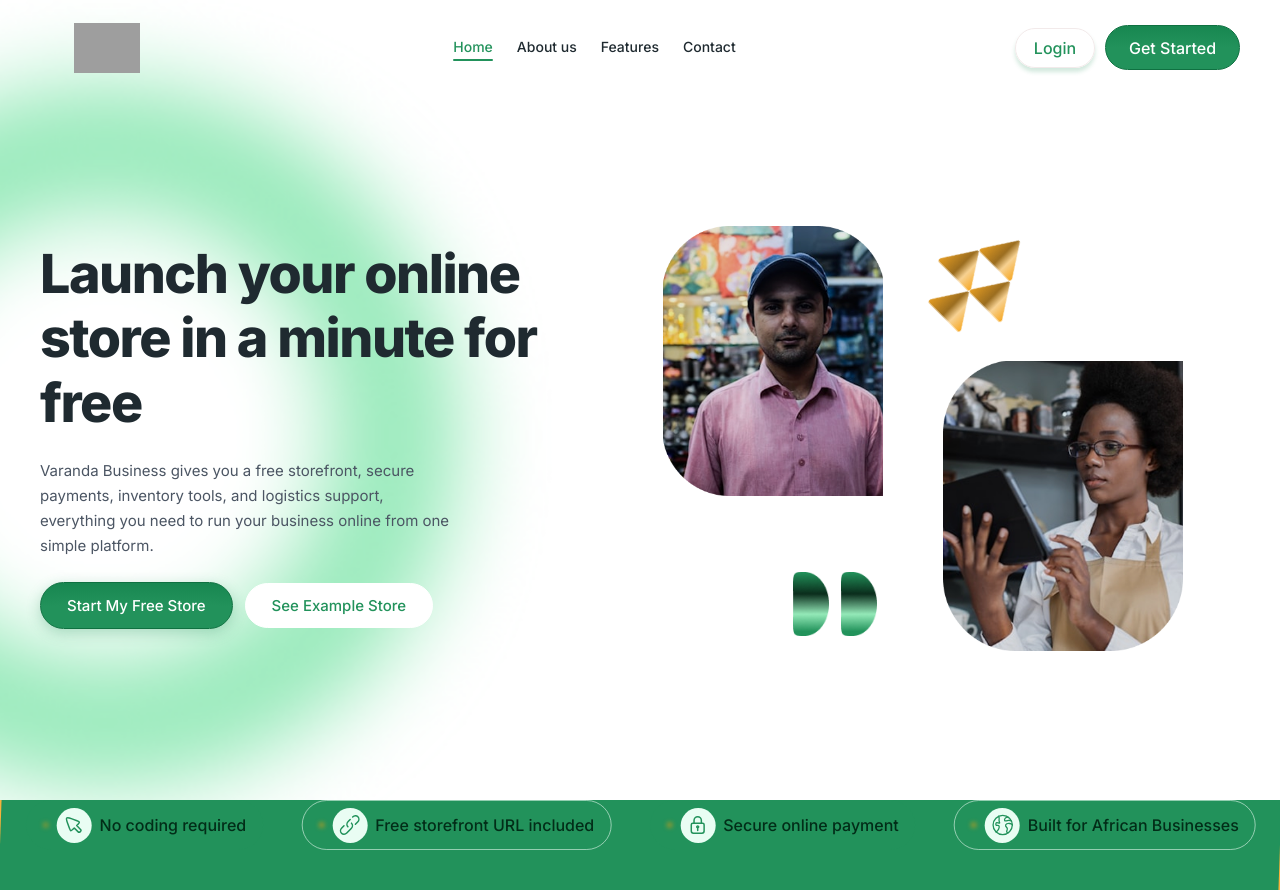
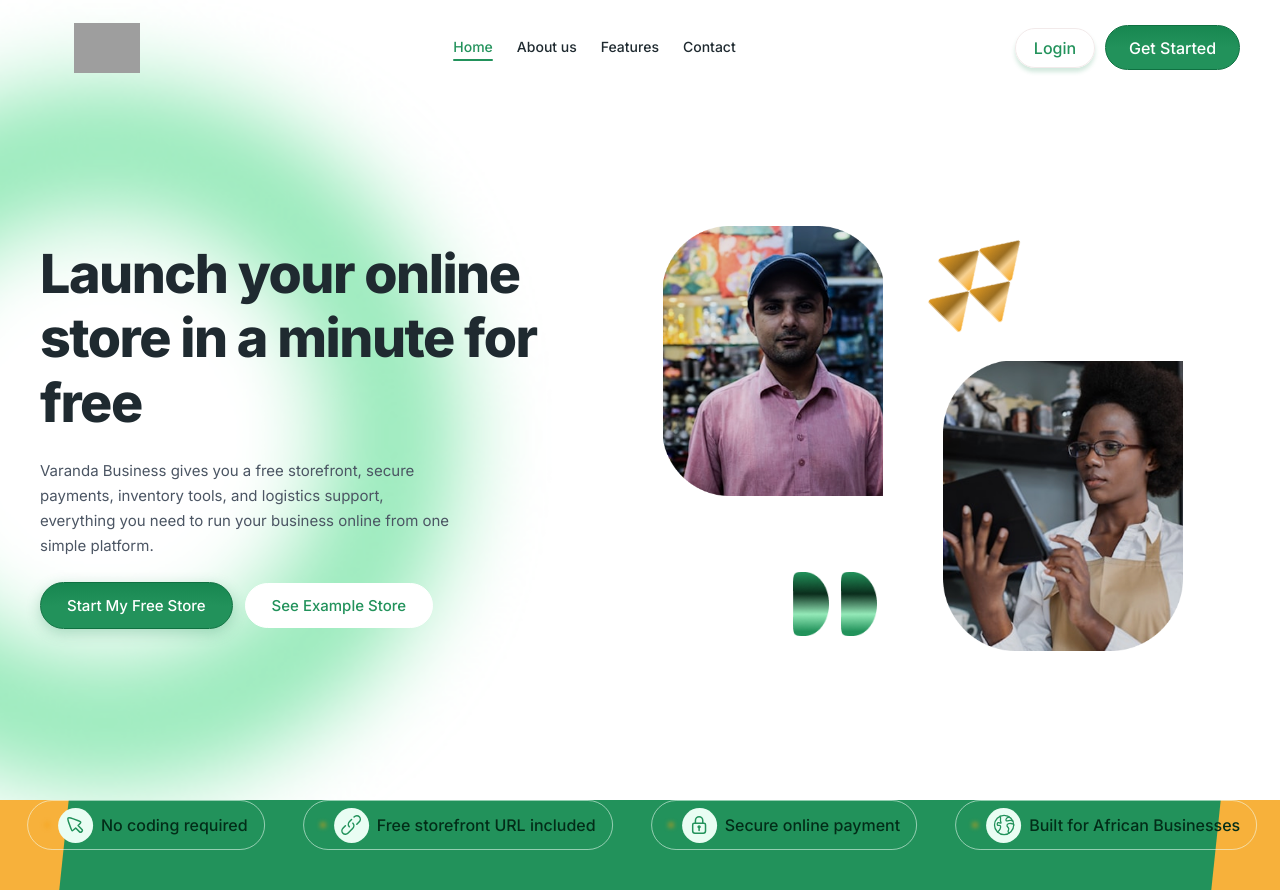
Before and after one commit to Profeso1012/Varanda_mart, a React (Vite) app: page / in a window 1280 px wide. Built offline with nearby package versions, Linux system fonts and the light colour scheme; grey boxes are pictures that could not be loaded.

Commit message:
Update TrustStrip styling with white borders and skewed green background

```diff
--- a/src/components/TrustStrip.css
+++ b/src/components/TrustStrip.css
@@ -13,12 +13,11 @@
 .trust-strip__green-bg {
   position: absolute;
   top: 0;
-  left: 0;
-  width: 100%;
+  left: 5%;
+  right: 5%;
   height: 100%;
   background: #22925B;
-  transform: skewX(-2deg);
-  overflow: hidden;
+  transform: skewX(-6deg);
   z-index: 0;
 }
 
@@ -32,7 +31,7 @@
   gap: 38px;
   width: 100%;
   padding: 0 40px;
-  transform: skewX(2deg);
+  transform: skewX(6deg);
 }
 
 /* ─── Individual Pills ────────────────────────────────── */
--- a/src/components/TrustStrip.jsx
+++ b/src/components/TrustStrip.jsx
@@ -6,8 +6,8 @@ const TrustStrip = () => {
       <div className="trust-strip__green-bg">
         <div className="trust-strip__content">
 
-        {/* Pill 1: No coding required — green border */}
-        <div className="trust-pill trust-pill--green-border">
+        {/* Pill 1: No coding required — white border (animated) */}
+        <div className="trust-pill trust-pill--white-border">
           <svg className="trust-pill__dot" width="6" height="6" viewBox="0 0 6 6" fill="none" xmlns="http://www.w3.org/2000/svg">
             <g filter="url(#dot-f-1)">
               <circle cx="3" cy="3" r="3" fill="#F59E0B" fillOpacity="0.8"/>
@@ -51,8 +51,8 @@ const TrustStrip = () => {
           <span className="trust-pill__label">Free storefront URL included</span>
         </div>
 
-        {/* Pill 3: Secure online payment — green border */}
-        <div className="trust-pill trust-pill--green-border">
+        {/* Pill 3: Secure online payment — white border (animated) */}
+        <div className="trust-pill trust-pill--white-border">
           <svg className="trust-pill__dot" width="6" height="6" viewBox="0 0 6 6" fill="none" xmlns="http://www.w3.org/2000/svg">
             <g filter="url(#dot-f-3)">
               <circle cx="3" cy="3" r="3" fill="#F59E0B"/>
```
